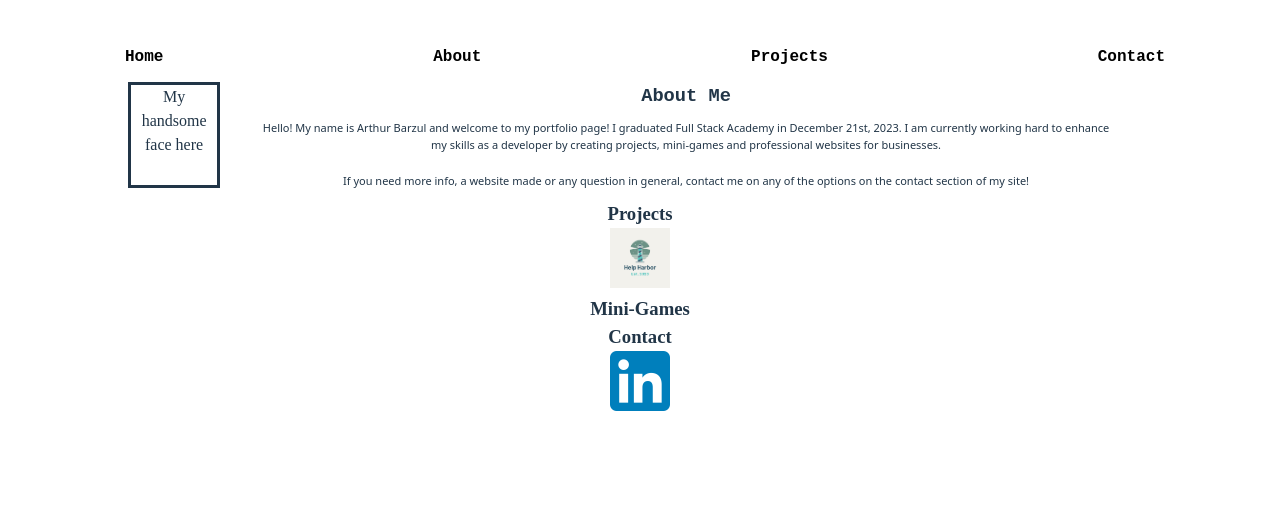
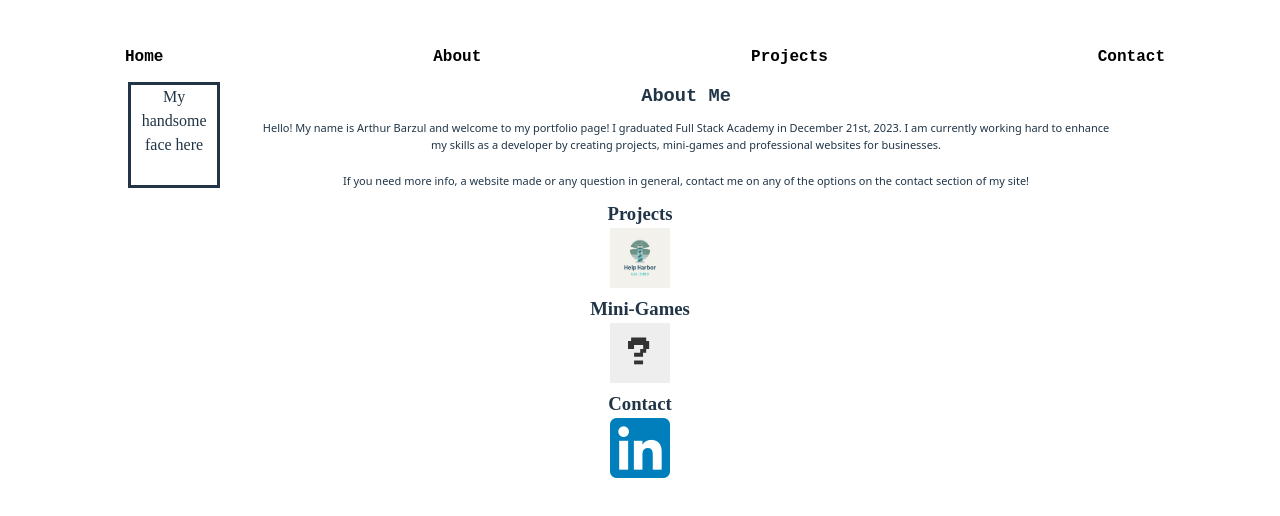
Before and after one commit to Art-Luzrab/PortfolioSite, a React (Vite) app: page / in a window 1280 px wide. Shown: the top 516 px of the page. Built offline with nearby package versions, Linux system fonts and the light colour scheme.

Commit message:
added guessing minigame to site

```diff
--- a/src/App.css
+++ b/src/App.css
@@ -59,7 +59,13 @@ body {
 /* minigames section ----------------------------------------------------------------------------------------------------- */
 
 /* minigames section ----------------------------------------------------------------------------------------------------- */
-
+.GG {
+  width: 60px;
+  height: 60px;
+}
+.GG:hover {
+  border: solid rgb(0, 200, 0);
+}
 /* contact section ---------------------------------------------------------------------------------------------------------------- */
 .LI {
   width: 60px;
--- a/src/App.jsx
+++ b/src/App.jsx
@@ -1,6 +1,7 @@
 import "./App.css";
 import helpHarbor from "../images/helpHarbor.png";
 import linkedInLogo from "../images/linkedInLogo.png";
+import guessingGame from "../images/guessingGame.png";
 
 function App() {
   return (
@@ -51,6 +52,9 @@ function App() {
           {/* mini games ----------------------------------------------------------------------------- */}
           <div class="miniGamesSection">
             <h3>Mini-Games</h3>
+            <a href="https://artsguessinggame.netlify.app">
+              <img class="GG" src={guessingGame} alt="guessing game" />
+            </a>
           </div>
           {/* mini games ----------------------------------------------------------------------------- */}
 
```
Also changed, not shown: images/guessingGame.png (added).
